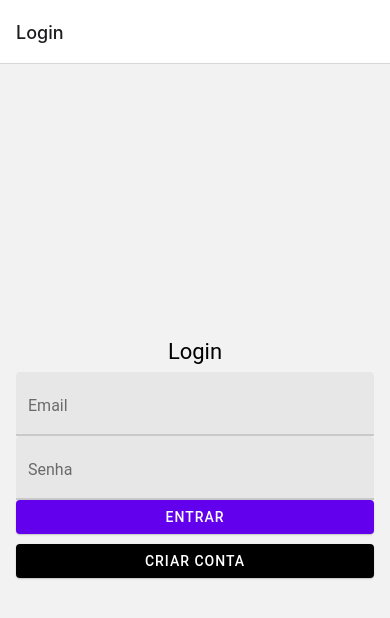
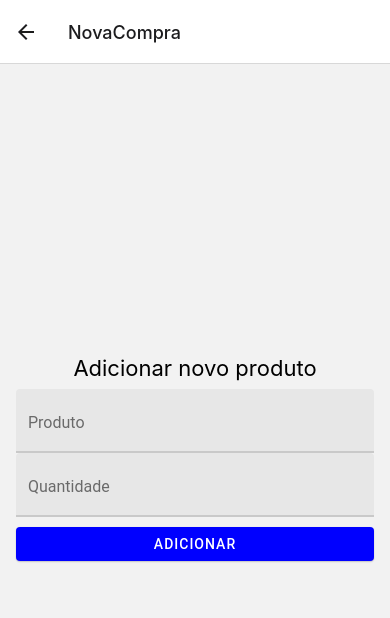
Before and after one commit to Yagoaguiar/Pdm2ComFirabase, a React Native app: screen /NovaCompra in a window 390 px wide. Shown: the top 618 px of the page. Built offline with nearby package versions, Linux system fonts and the light colour scheme.

Commit message:
Adicionar funcionalidade aos botões close#29

```diff
--- a/routes/MainNavigator.js
+++ b/routes/MainNavigator.js
@@ -2,21 +2,21 @@ import { NavigationContainer } from "@react-navigation/native";
 import { createNativeStackNavigator } from "@react-navigation/native-stack";
 
 import Home from "../screens/Home";
-import Editar from "../screens/Editar";
+import EditarProduto from "../screens/Editar";
 import Login from "../screens/Login";
-import NovaCompra from "../screens/Editar";
+import NovaCompra from "../screens/NovaCompra";
 import Register from "../screens/Register";
 
 const Stack = createNativeStackNavigator();
 const MainNavigator = () => {
   return (
     <NavigationContainer>
-      <Stack.Navigator >
+      <Stack.Navigator>
         <Stack.Screen name="Login" component={Login} />
         <Stack.Screen name="Register" component={Register} />
         <Stack.Screen name="Home" component={Home} />
-        <Stack.Screen name="Editar" component={Editar} />
-        <Stack.Screen name="Nova Compra" component={NovaCompra} />
+        <Stack.Screen name="EditarProduto" component={EditarProduto} />
+        <Stack.Screen name="NovaCompra" component={NovaCompra} />
       </Stack.Navigator>
     </NavigationContainer>
   );
--- a/screens/Home.js
+++ b/screens/Home.js
@@ -1,10 +1,11 @@
 import { View, StyleSheet } from "react-native";
 import { FAB } from "react-native-paper";
 
-const Home = () => {
+const Home = ({ navigation }) => {
   return (
     <View style={{ flex: 1 }}>
-      <FAB icon={"plus"} style={styles.fab} />
+      <FAB icon={"plus"} style={styles.fab}
+      onPress={() => navigation.navigate('NovaCompra')}/>
     </View>
   );
 };
--- a/screens/Login.js
+++ b/screens/Login.js
@@ -1,7 +1,7 @@
 import { View, ScrollView, StyleSheet } from "react-native";
 import { Button, Text, TextInput } from "react-native-paper";
 
-const Login = () => {
+const Login = ({ navigation }) => {
 
   return (
       <View style={styles.container}>
@@ -9,8 +9,12 @@ const Login = () => {
           <Text style={styles.title}>Login</Text>
           <TextInput label="Email" />
           <TextInput label="Senha" secureTextEntry />
-          <Button mode="contained">Entrar</Button>
-          <Button mode="contained" color="black" style={styles.Button}>
+          <Button mode="contained"
+          onPress={() => navigation.navigate('Home')}>
+            Entrar
+            </Button>
+          <Button mode="contained" color="black" style={styles.Button}
+          onPress={() => navigation.navigate('Register')}>
             Criar Conta
           </Button>
         </View>
--- a/screens/NovaCompra.js
+++ b/screens/NovaCompra.js
@@ -1,21 +1,23 @@
-import { View, ScrollView, StyleSheet, Text} from 'react-native';
-import { Appbar, HelperText, Button, TextInput } from 'react-native-paper';
+import { View, ScrollView, StyleSheet, Text } from "react-native";
+import { Appbar, HelperText, Button, TextInput } from "react-native-paper";
 
-
-const NovaCompra = () => {
-
+const NovaCompra = ({ navigation }) => {
   return (
     <View style={styles.container}>
       <View style={styles.secondView}>
-        <Text style={styles.title}>Adicionar produto</Text>
+        <Text style={styles.title}>Adicionar novo produto</Text>
         <TextInput label="Produto" />
-        <TextInput label="Quantidade" keyboardType={'numeric'} />
-        <Button mode="contained" color="blue" style={styles.Button}>
+        <TextInput label="Quantidade" keyboardType={"numeric"} />
+        <Button
+          mode="contained"
+          color="blue"
+          style={styles.Button}
+          onPress={() => navigation.navigate("Login")}
+        >
           Adicionar
         </Button>
       </View>
     </View>
-
   );
 };
 export default NovaCompra;
--- a/screens/Register.js
+++ b/screens/Register.js
@@ -1,7 +1,7 @@
 import { View, ScrollView, StyleSheet } from "react-native";
 import { Button, Text, TextInput } from "react-native-paper";
 
-const Register = () => {
+const Register = ({ navigation }) => {
   return (
     <View style={styles.container}>
       <View style={styles.secondView}>
@@ -9,8 +9,20 @@ const Register = () => {
         <TextInput label="Nome" />
         <TextInput label="Email" />
         <TextInput label="Senha" secureTextEntry />
-        <Button mode="contained" color="black" style={styles.Button}>Registrar</Button>
-        <Button mode="contained" color="red" style={styles.Button}>
+        <Button
+          mode="contained"
+          color="black"
+          style={styles.Button}
+          onPress={() => navigation.navigate("Home")}
+        >
+          Registrar
+        </Button>
+        <Button
+          mode="contained"
+          color="red"
+          style={styles.Button}
+          onPress={() => navigation.navigate("Login")}
+        >
           Voltar
         </Button>
       </View>
```
Also changed, not shown: screens/Editar.js (+5 -8 lines).
